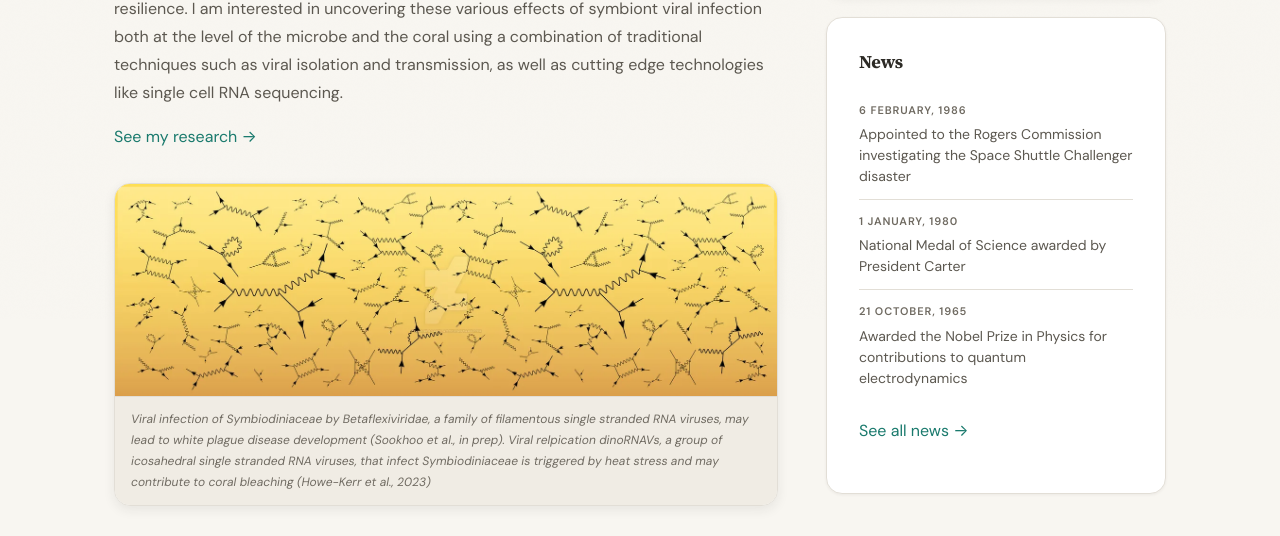
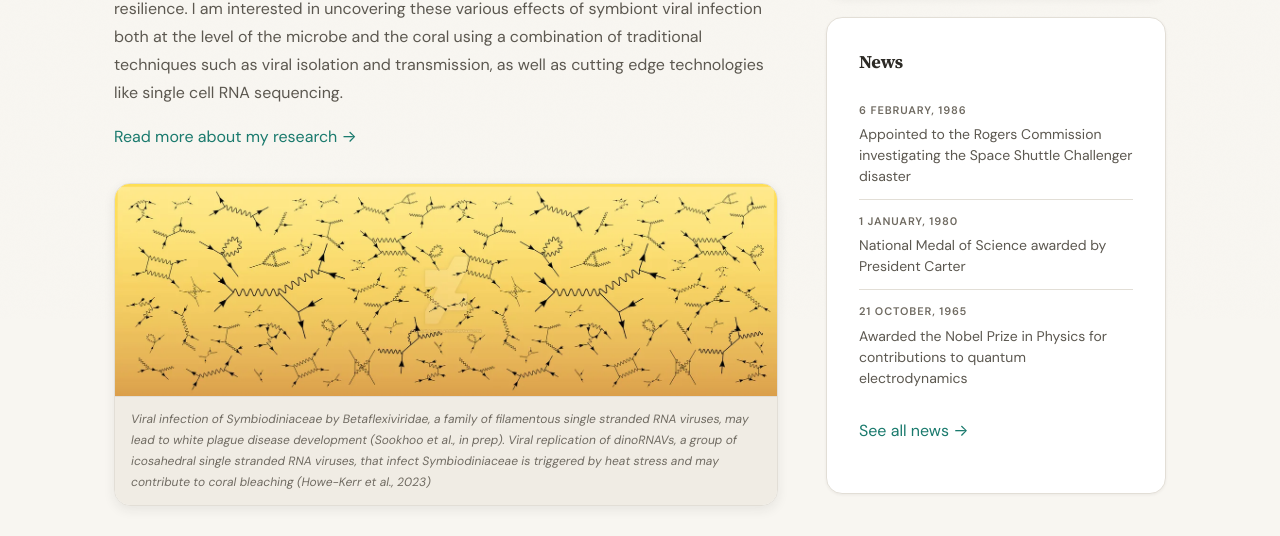
Before and after one commit to sharasookhoo/sharasookhoo.github.io, a Jekyll site: the page built from _pages/home.md, in a window 1280 px wide. Shown: the part 581-1117 px from the top of the page. Built offline with Jekyll 4.4.1, drawn with Linux system fonts in a browser that asks for light colours.

Commit message:
Update home.md

```diff
--- a/_pages/home.md
+++ b/_pages/home.md
@@ -15,7 +15,7 @@ permalink: /
 
 I am interested in the role of viruses in coral health and disease. Viruses are the most abundant and diverse biological entities on Earth! They infect everything, from humans to bacteria. Corals host a wide diversity of micro-organisms including bacteria, fungi and micro-eukaryotes. Some of these microorganisms play key roles in coral health. For example photosynthesizing dinoflagellates in the family Symbiodiniaceae provide the majority of coral’s energy. We know that viruses infect these symbionts, but we don't know much about the outcome of these infections at the microbe or coral level. It is possible that infected symbionts produce less beneficial products and lower the coral's tolerance to stressors. It is also possible that viral infection causes symbionts to become pathogenic and leads to coral disease. Conversely, viruses may also facilitate horizontal gene transfer of advantageous traits to mutualistic microbes and increase coral resilience. I am interested in uncovering these various effects of symbiont viral infection both at the level of the microbe and the coral using a combination of traditional techniques such as viral isolation and transmission, as well as cutting edge technologies like single cell RNA sequencing.
 
-<p><a href="{{ '/research' | relative_url }}">See my research &rarr;</a></p>
+<p><a href="{{ '/research' | relative_url }}">Read more about my research &rarr;</a></p>
 
 {% comment %}
 <div class="callout callout-success" markdown="0">
@@ -26,7 +26,7 @@ I am interested in the role of viruses in coral health and disease. Viruses are
 
 <div class="banner-frame" markdown="0">
 <img src="{{ '/images/banner.webp' | relative_url }}" alt="Feynman diagrams" width="1400" height="449" loading="lazy">
-<div class="banner-caption">Viral infection of Symbiodiniaceae by Betaflexiviridae, a family of filamentous single stranded RNA viruses, may lead to white plague disease development (Sookhoo et al., in prep). Viral relpication dinoRNAVs, a group of icosahedral single stranded RNA viruses, that infect Symbiodiniaceae is triggered by heat stress and may contribute to coral bleaching (Howe-Kerr et al., 2023)</div>
+<div class="banner-caption">Viral infection of Symbiodiniaceae by Betaflexiviridae, a family of filamentous single stranded RNA viruses, may lead to white plague disease development (Sookhoo et al., in prep). Viral replication of dinoRNAVs, a group of icosahedral single stranded RNA viruses, that infect Symbiodiniaceae is triggered by heat stress and may contribute to coral bleaching (Howe-Kerr et al., 2023)</div>
 </div>
 
 {% comment %}
```
